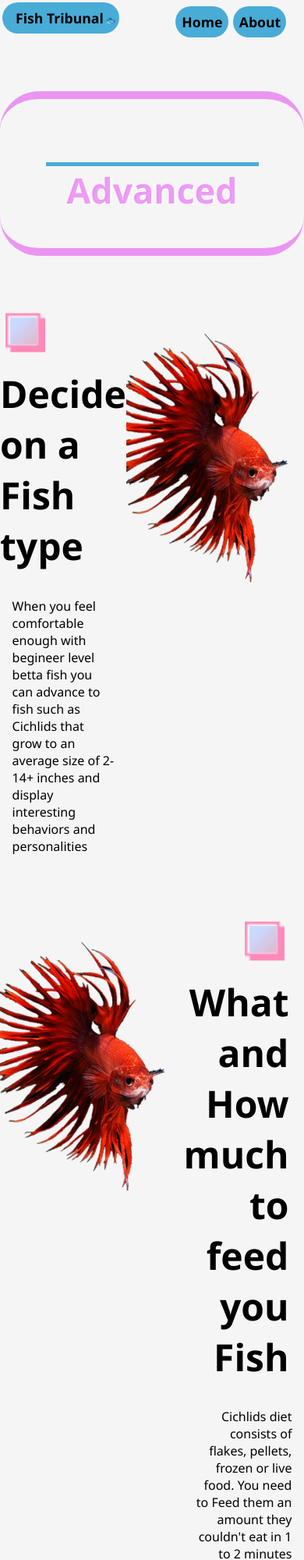
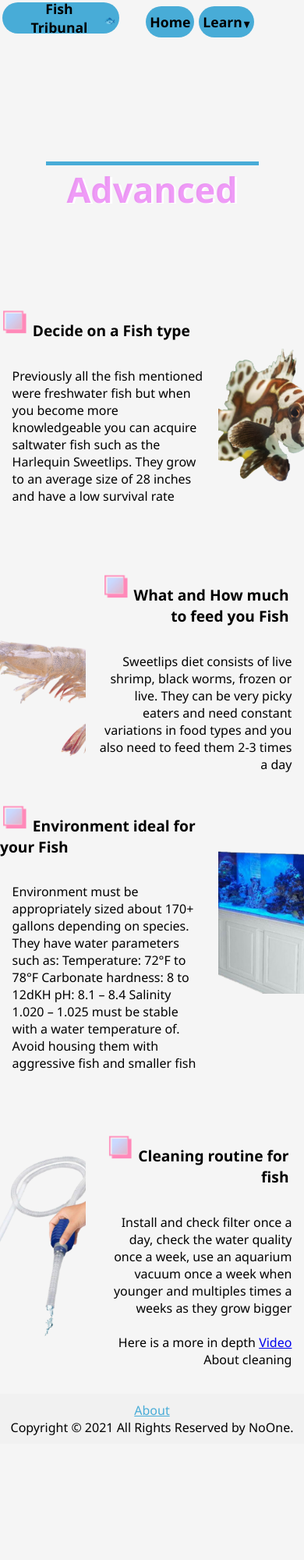
Before and after one commit to ChrisCash2020/FishWebsite, a plain HTML site: page FishTribunal/Expert.html in a window 390 px wide. Shown: the top 2000 px of the page at 78% size. After the commit the page ends 1851 px from the top, so only its background shows below. Drawn offline with Linux system fonts and the light colour scheme.

Commit message:
Day 5
Couldn't work on it yesterday but picked it up today and everything when smoothly just added some media querry files to make it responsive. Finalized all my pages including the about, made a photo gallary, and created a footer.

```diff
--- a/FishTribunal/Expert.html
+++ b/FishTribunal/Expert.html
@@ -8,23 +8,42 @@
     <link rel="stylesheet" type="text/css" href="style.css" />
     <style>
       .banner {
-        background: whitesmoke;
-        height: 25vh;
-        border-top: 10px solid rgba(223,55,240,.5);
-        border-bottom: 10px solid rgba(223,55,240,.5);
-        border-radius: 50px;
+        background:center/cover no-repeat url("./KeepVert2.jpg");
+         width: 80vw;
+        margin-left: 12%;
+        clip-path: polygon(50% 0%, 0% 100%, 100% 100%);
+        border-top:none;
+        border-bottom: 10px solid rgba(223, 55, 240, 1);
+        border-radius:none;
       }
       nav a {
         background: rgba(72, 172, 215, 1);
       }
       .bannertext h1 {
-        color: rgba(223,55,240,.5);
+        color: rgba(223, 55, 240, 0.5);
         text-shadow: 2.8px 0.8px white;
       }
       .listicon img {
         width: 4rem;
         height: 4rem;
       }
+       @media (max-width: 600px) {
+   .banner{
+    margin: auto;
+    background: whitesmoke;
+    clip-path:none;
+    height: 25vh;
+    width: auto;
+    border: none;
+  }
+   .listicon img{
+    width: 2.3rem;
+    height: 2.3rem;
+  }
+  h3{
+        font-size: 1.2rem;
+      }
+  }
     </style>
   </head>
   <body>
@@ -37,10 +56,8 @@
           <a href="./index.html">Home</a>
         </li>
 
+
         <li>
-          <a href="#" class="inverse">About</a>
-        </li>
-        <li class="hide">
           <a href="#"
             >Learn
             <span class="navicon">&#x25bc;</span>
@@ -50,6 +67,9 @@
             <li><a href="./Intermediate.html">Intermediate</a></li>
             <li><a href="./Expert.html">Advanced</a></li>
           </ul>
+        </li>
+        <li>
+          <a href="./about.html" class="hide">About</a>
         </li>
       </ul>
     </nav>
@@ -65,62 +85,81 @@
     <section class="section">
       <div class="container-text1">
         <h3>
-          <span class="listicon"><img src="./gradientbox4.png" alt="Square" /></span>
+          <span class="listicon"
+            ><img src="./gradientbox4.png" alt="Square"
+          /></span>
           Decide on a Fish type
         </h3>
         <p>
-          When you feel comfortable enough with begineer level betta fish you
-          can advance to fish such as Cichlids that grow to an average size of
-          2-14+ inches and display interesting behaviors and personalities
+          Previously all the fish mentioned were freshwater fish but when you
+          become more knowledgeable you can acquire saltwater fish such as the
+          Harlequin Sweetlips. They grow to an average size of 28 inches and
+          have a low survival rate
         </p>
       </div>
-      <div class="container-image1"></div>
+      <div
+        class="container-image1"
+        style="background-image: url('./Harley1.png')"
+      ></div>
     </section>
     <br /><br />
     <section class="section">
-      <div class="container-image2"></div>
+      <div class="container-image2" style="background-image: url('./Harleyfood1.png')"></div>
       <div class="container-text2">
         <h3>
-          <span class="listicon"><img src="./gradientbox4.png" alt="Square" /></span>
+          <span class="listicon"
+            ><img src="./gradientbox4.png" alt="Square"
+          /></span>
           What and How much to feed you Fish
         </h3>
         <p>
-          Cichlids diet consists of flakes, pellets, frozen or live food. You
-          need to Feed them an amount they couldn't eat in 1 to 2 minutes twice
-          a day
+          Sweetlips diet consists of live shrimp, black worms, frozen or live.
+          They can be very picky eaters and need constant variations in food
+          types and you also need to feed them 2-3 times a day
         </p>
       </div>
     </section>
     <section class="section">
       <div class="container-text1">
         <h3>
-          <span class="listicon"><img src="./gradientbox4.png" alt="Square" /></span>
+          <span class="listicon"
+            ><img src="./gradientbox4.png" alt="Square"
+          /></span>
           Environment ideal for your Fish
         </h3>
         <p>
-          Environment must be appropriately sized about 10-29+ gallons depending
-          on species, Water quality must be stable with a water temperature of
-          72-82 degrees Farenheit. Avoid overcrowded conditions because they can
-          cause stress and disease to fish
+          Environment must be appropriately sized about 170+ gallons depending
+          on species. They have water parameters such as: Temperature: 72°F to
+          78°F Carbonate hardness: 8 to 12dKH pH: 8.1 – 8.4 Salinity 1.020 –
+          1.025 must be stable with a water temperature of. Avoid housing them
+          with aggressive fish and smaller fish
         </p>
       </div>
-      <div class="container-image1"></div>
+      <div class="container-image1" style="background-image: url('./HarleyTank1.png')"></div>
     </section>
     <br /><br />
     <section class="section">
-      <div class="container-image2"></div>
+      <div class="container-image2" style="background-image: url('./bettaclean3.png');"></div>
       <div class="container-text2">
         <h3>
-          <span class="listicon"><img src="./gradientbox4.png" alt="Square" /></span>
+          <span class="listicon"
+            ><img src="./gradientbox4.png" alt="Square"
+          /></span>
           Cleaning routine for fish
         </h3>
         <p>
-          Install and check filter once a day, check the water quality once a week,change 10-25% of the total volume of water every 2-4 weeks, or as needed
+          Install and check filter once a day, check the water quality once a
+          week, use an aquarium vacuum once a week when younger and multiples
+          times a weeks as they grow bigger
           <br /><br />
           Here is a more in depth
-          <a href="">Video</a> About cleaning
+          <a href="https://youtu.be/1sLUSnnTFTA">Video</a> About cleaning
         </p>
       </div>
     </section>
   </body>
+   <footer class="footer">
+    <p><a href="./about.html" style="color:rgba(72, 172,215, 1);">About</a></p>
+    <p>Copyright &copy; 2021 All Rights Reserved by NoOne.</p>
+  </footer>
 </html>
--- /dev/null
+++ b/FishTribunal/about.html
@@ -0,0 +1,88 @@
+<!DOCTYPE html>
+<html lang="en">
+  <head>
+    <meta charset="UTF-8" />
+    <meta http-equiv="X-UA-Compatible" content="IE=edge" />
+    <meta name="viewport" content="width=device-width, initial-scale=1.0" />
+    <title>About</title>
+    <link rel="stylesheet" href="style.css" />
+    <style>
+      nav ul {
+        position: absolute;
+      }
+      @media (max-width: 3000px) {
+        .container-image1 {
+          background-image: url("./Me2.png");
+          background-color: #e19557;
+          width: 400px;
+          margin-left: 20px;
+          height: 40vh;
+          border: 15px outset black;
+        }
+      }
+      @media (max-width: 600px) {
+        .container-image1 {
+          width: 145px;
+          height: 35vh;
+        }
+      }
+      @media (max-width: 300px) {
+        .container-image1 {
+          width: 120px;
+          height: 50vh;
+          border: none;
+          margin-left: 10px;
+        }
+      }
+    </style>
+  </head>
+  <body style="background-color: gray">
+    <nav class="topnav">
+      <ul>
+        <li class="logo">
+          <a href="#">Fish Tribunal<span class="navicon">&#x1f41f;</span></a>
+        </li>
+        <li>
+          <a href="./index.html">Home</a>
+        </li>
+        <li>
+          <a href="#"
+            >Learn
+            <span class="navicon">&#x25bc;</span>
+          </a>
+          <ul class="dropdown">
+            <li><a href="./Begineer.html">Begineer</a></li>
+            <li><a href="./Intermediate.html">Intermediate</a></li>
+            <li><a href="./Expert.html">Advanced</a></li>
+          </ul>
+        </li>
+        <li>
+          <a href="./about.html" class="hide">About</a>
+        </li>
+      </ul>
+    </nav>
+    <header
+      class="banner"
+      style="background-image: url('./banner13.jpg')"
+    ></header>
+    <br />
+    <section class="section" style="margin: 3vh 3vw">
+      <div class="container-text1">
+        <h3 style="text-align: center; border-bottom: 10px double black">
+          About Me
+        </h3>
+        <p>
+          Hello, my name is Christian Olowokere! I’m an aspiring software
+          developer and this is my first project ever after two weeks of
+          learning HTML and CSS. This website is about fish care knowledge and I
+          hope you enjoy it. Thank you!!!
+        </p>
+      </div>
+      <div class="container-image1"></div>
+    </section>
+  </body>
+  <footer class="footer">
+    <p><a href="./about.html" style="color:rgba(72, 172,215, 1);">About</a></p>
+    <p>Copyright &copy; 2021 All Rights Reserved by NoOne.</p>
+  </footer>
+</html>
--- a/FishTribunal/style.css
+++ b/FishTribunal/style.css
@@ -139,13 +139,18 @@ p, pre {
 h3 {
         font-size: 3rem;
       }
-@media (max-width: 600px) {
- h1 {
-    font-size: 1.3rem;
-  }
-  p {
-    font-size: 1rem;
+      .footer {
+  background-color: #f1f1f1;
+  padding: 10px;
+  text-align: center;
 }
+      @media (max-width: 1200px) {
+     .container-image1,
+.container-image2{
+  height: 50vh;
+  width:250px;
+}
+      }
 @media (max-width: 600px) {
   .logo {
     padding: 0px;
@@ -155,9 +160,13 @@ h3 {
     padding-left: 17px;
   }
   nav ul {
-    position: static;
-    width: 95%;
+    position:static;
   }
+  nav a{
+  background-color: transparent;
+  padding: 5px;
+  }
+
   nav .hide {
     display: none;
   }
@@ -166,6 +175,21 @@ h3 {
     margin-top: 4px;
     font-size: 0.7rem;
   }
+
+  h1 {
+    font-size: 1.3rem;
+  }
+  p {
+    font-size: 1rem;
+  }
+  h3{
+    font-size: 1.5rem;
+  }
+  .container-image1,
+.container-image2{
+  height: 35vh;
+  width:110px;
+}
 }
 
 /* .section:hover h1{ --You can use somewhere else just change the class---
```
Also changed, not shown: FishTribunal/Begineer.html (+32 -7 lines), FishTribunal/Intermediate.html (+37 -12 lines), FishTribunal/index.html (+81 -10 lines), FishTribunal/Harley1.png (added), FishTribunal/HarleyTank1.png (added), FishTribunal/Harleyfood1.png (added), FishTribunal/Me2.png (added), FishTribunal/Untitled.png (added), FishTribunal/banner7.1.jpg (added), FishTribunal/cichild2.png (added), FishTribunal/cichild4.png (added), FishTribunal/cichild5.png (added), FishTribunal/cichild6.png (added), FishTribunal/cichildfood1.png (added), 2 more files.
